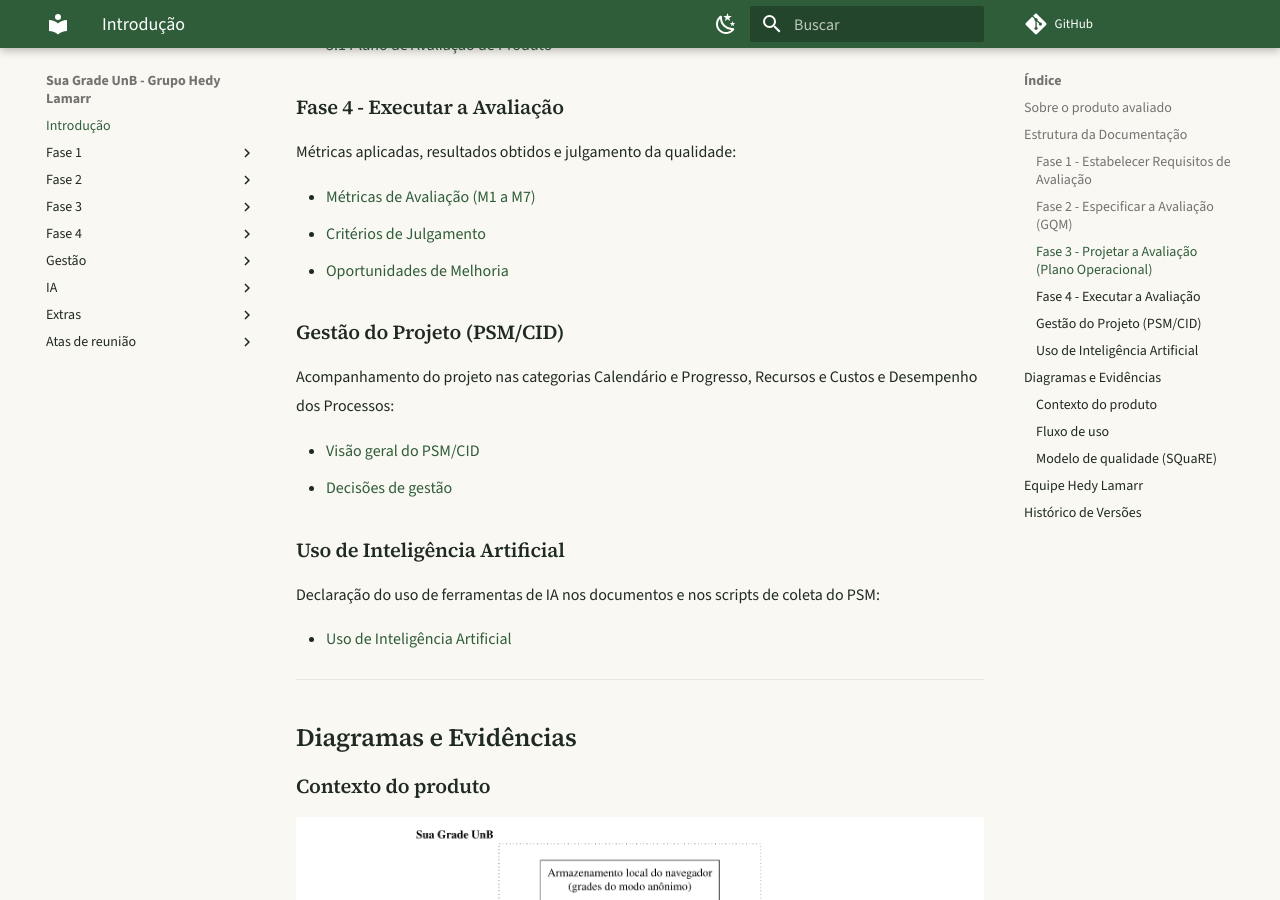
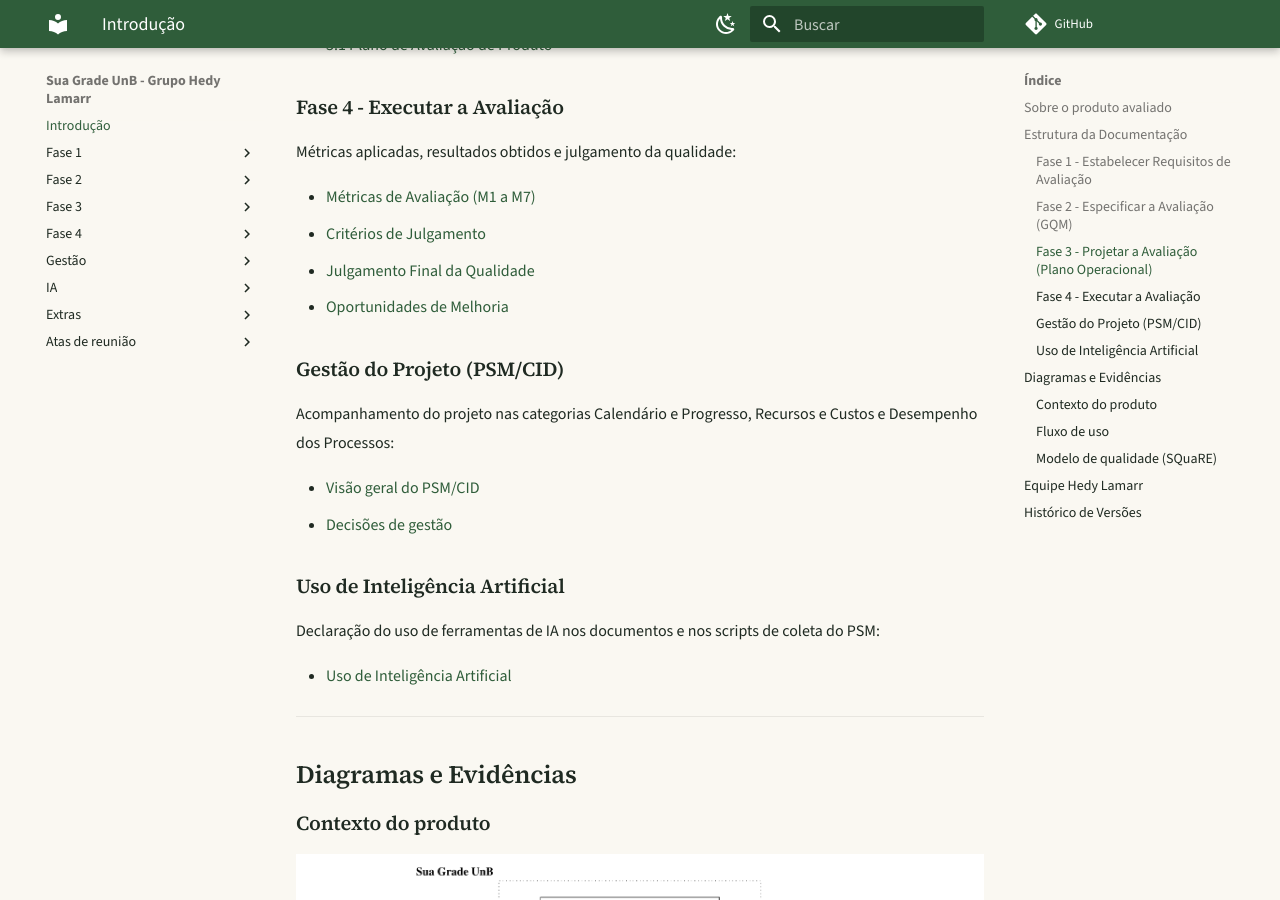
Before and after one commit to FCTE-Qualidade-de-Software-1/2026-2_T02_HEDY_LAMAR, an MkDocs documentation site: the page built from docs/index.md, in a window 1280 px wide and 900 px high, scrolled down 1673 px. Built offline with MkDocs 1.6.1 and Material for MkDocs 9.7.7, drawn with Linux system fonts in a browser that asks for light colours; comment, search, counter and statistics services are not loaded.

Commit message:
docs: inclui o julgamento final no menu, na home e no README

```diff
--- a/docs/index.md
+++ b/docs/index.md
@@ -46,6 +46,7 @@ Métricas aplicadas, resultados obtidos e julgamento da qualidade:
 
 * [Métricas de Avaliação (M1 a M7)](fase-4/Metricas.md)
 * [Critérios de Julgamento](fase-4/criterios.md)
+* [Julgamento Final da Qualidade](fase-4/julgamento-final.md)
 * [Oportunidades de Melhoria](fase-4/oportunidades-de-melhoria.md)
 
 ### Gestão do Projeto (PSM/CID)
--- a/mkdocs.yml
+++ b/mkdocs.yml
@@ -66,6 +66,7 @@ nav:
   - Fase 4:
       - Critérios: fase-4/criterios.md
       - Métricas: fase-4/Metricas.md
+      - Julgamento final: fase-4/julgamento-final.md
       - Oportunidades de melhoria: fase-4/oportunidades-de-melhoria.md
 
   - Gestão:
```
Also changed, not shown: README.md (+1 -0 lines).
